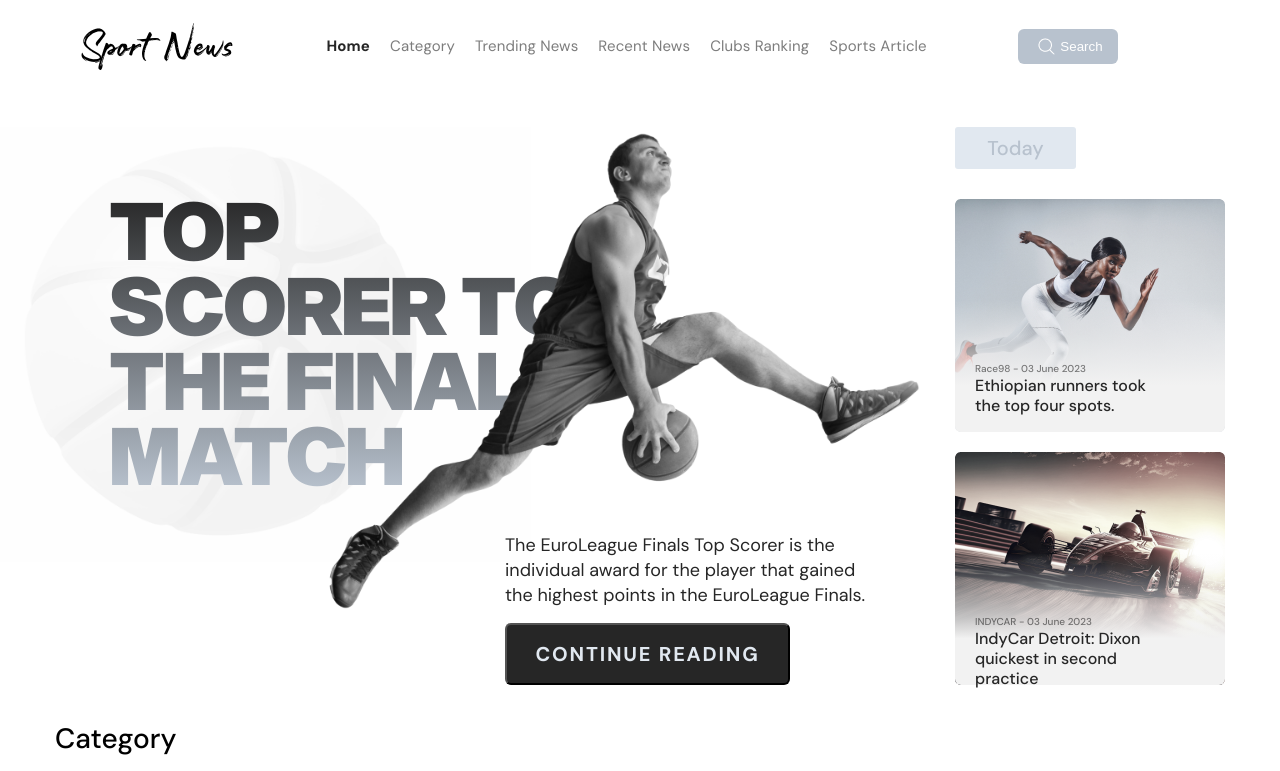
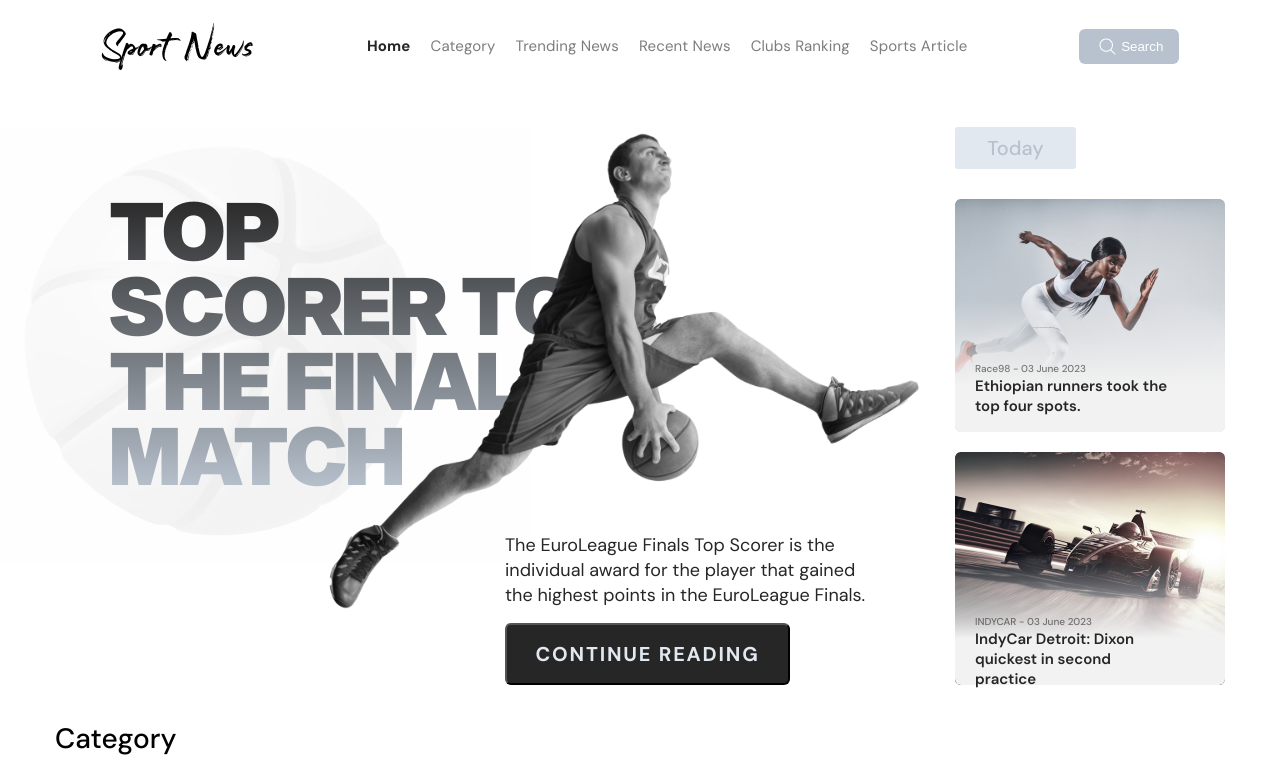
Before and after one commit to Harikrishnan14/SportsNews, a React (Create React App) app: page / in a window 1280 px wide. Shown: the top 771 px of the page. Built offline with nearby package versions, Linux system fonts and the light colour scheme; the HTML template or start-up script is replaced by a standard one.

Commit message:
Minor changes

```diff
--- a/src/components/Hero/Hero.css
+++ b/src/components/Hero/Hero.css
@@ -169,8 +169,10 @@
 .hero-card-text h6 {
     /* font-family: Sequel Sans; */
     font-family: 'DM Sans', sans-serif;
-    font-size: 16px;
-    font-weight: 410;
+    /* font-size: 16px; */
+    font-size: 15px;
+    /* font-weight: 410; */
+    font-weight: 550;
     line-height: 20px;
     letter-spacing: 0em;
     text-align: left;
--- a/src/components/Navbar/Navbar.css
+++ b/src/components/Navbar/Navbar.css
@@ -50,8 +50,11 @@
     color: #FFFFFF;
 }
 
+.burger-menu-div {
+    display: none;
+}
+
 .burger-menu-icon {
-    display: none;
     object-fit: cover;
     height: 3rem;
 }
@@ -101,7 +104,7 @@
         display: none;
     }
 
-    .burger-menu-icon {
+    .burger-menu-div {
         display: flex;
     }
 }
```
